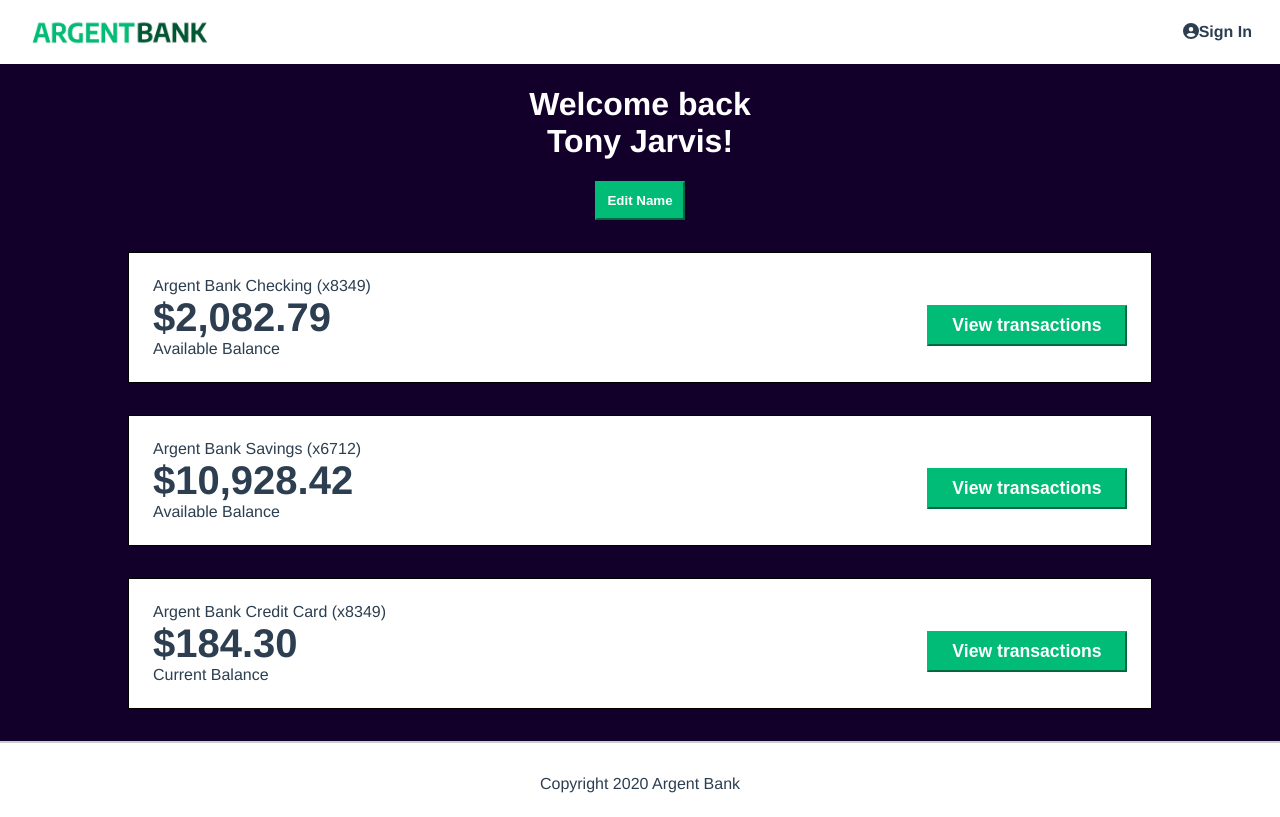
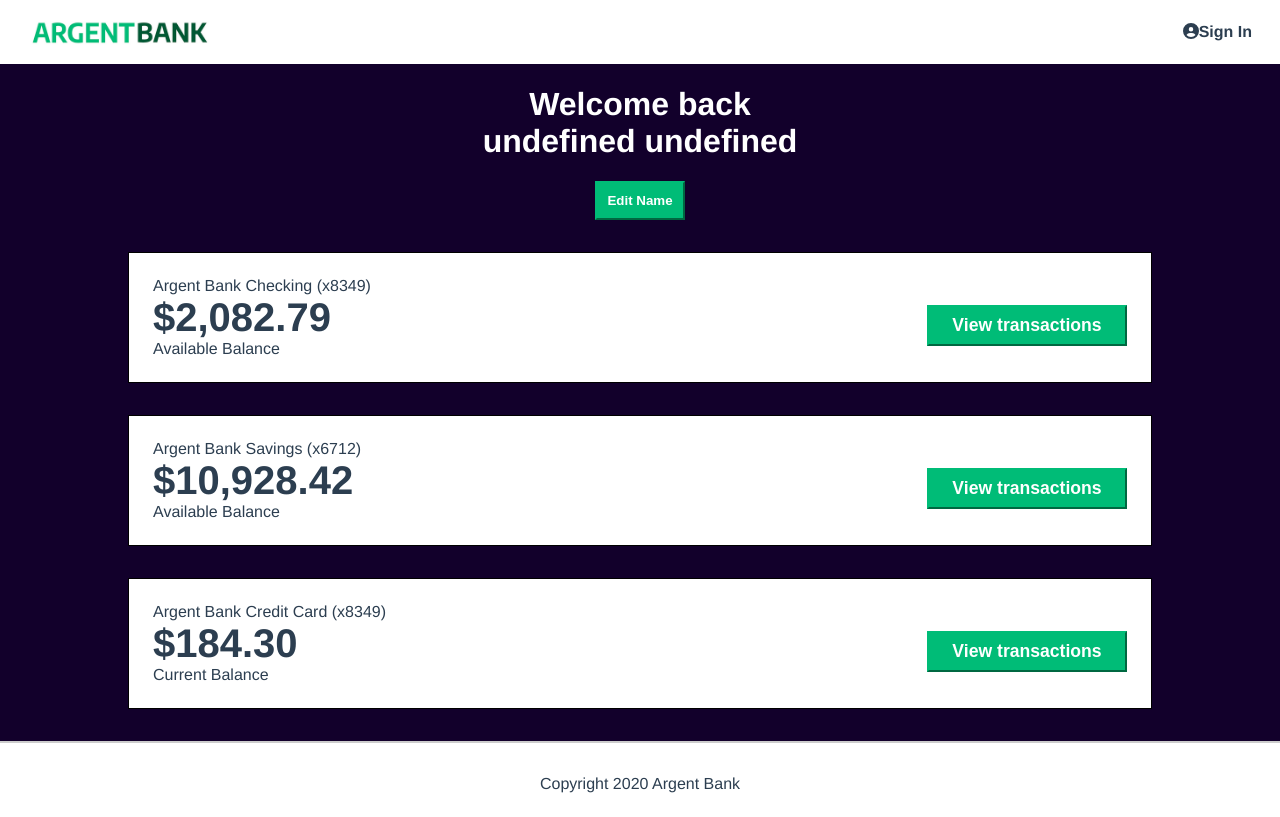
Before and after one commit to maxew33/OC-P13-Bank-API-front, a React (Vite) app: page /user in a window 1280 px wide. Built offline with nearby package versions, Linux system fonts and the light colour scheme.

Commit message:
:monocle_face: [user] get and display user name

```diff
--- a/src/pages/User.tsx
+++ b/src/pages/User.tsx
@@ -1,11 +1,18 @@
+import { useSelector } from "react-redux"
+import { RootState } from "../utils/store"
+import UserProfile from "../types/userProfile"
+
 export default function User() {
+
+    const userName = useSelector((state: RootState) => state.getProfile) as UserProfile
+
     return (
         <main className="main bg-dark">
             <div className="header">
                 <h1>
                     Welcome back
                     <br />
-                    Tony Jarvis!
+                    {`${userName.data?.firstName} ${userName.data?.lastName}`}
                 </h1>
                 <button className="edit-button">Edit Name</button>
             </div>
--- /dev/null
+++ b/src/types/userProfile.ts
@@ -0,0 +1,14 @@
+interface UserData {
+    email: string
+    firstName: string
+    lastName: string
+    createdAt: string
+    updatedAt: string
+    id: string
+}
+
+interface UserProfile {
+    data: UserData | null
+}
+
+export default UserProfile
```
